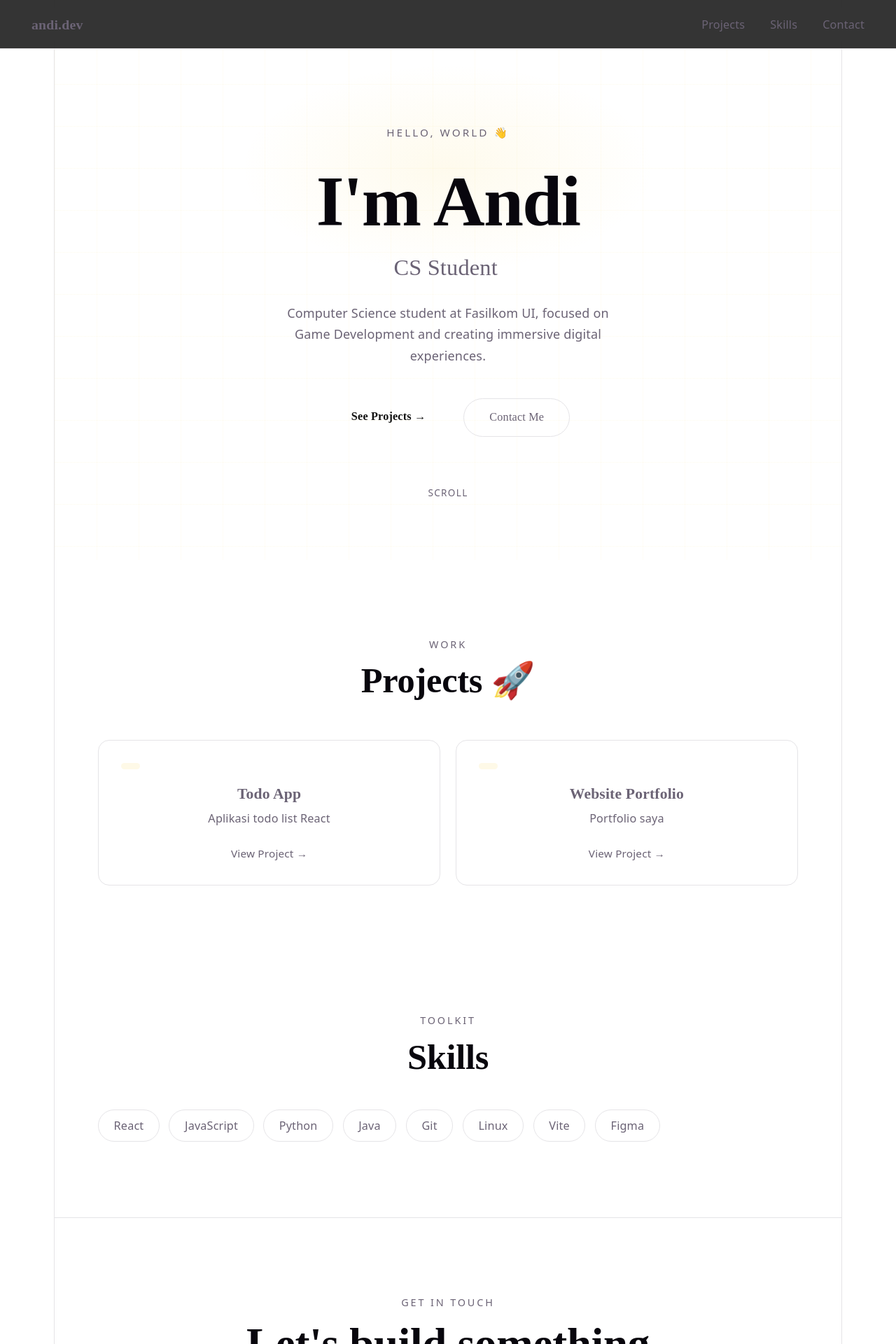
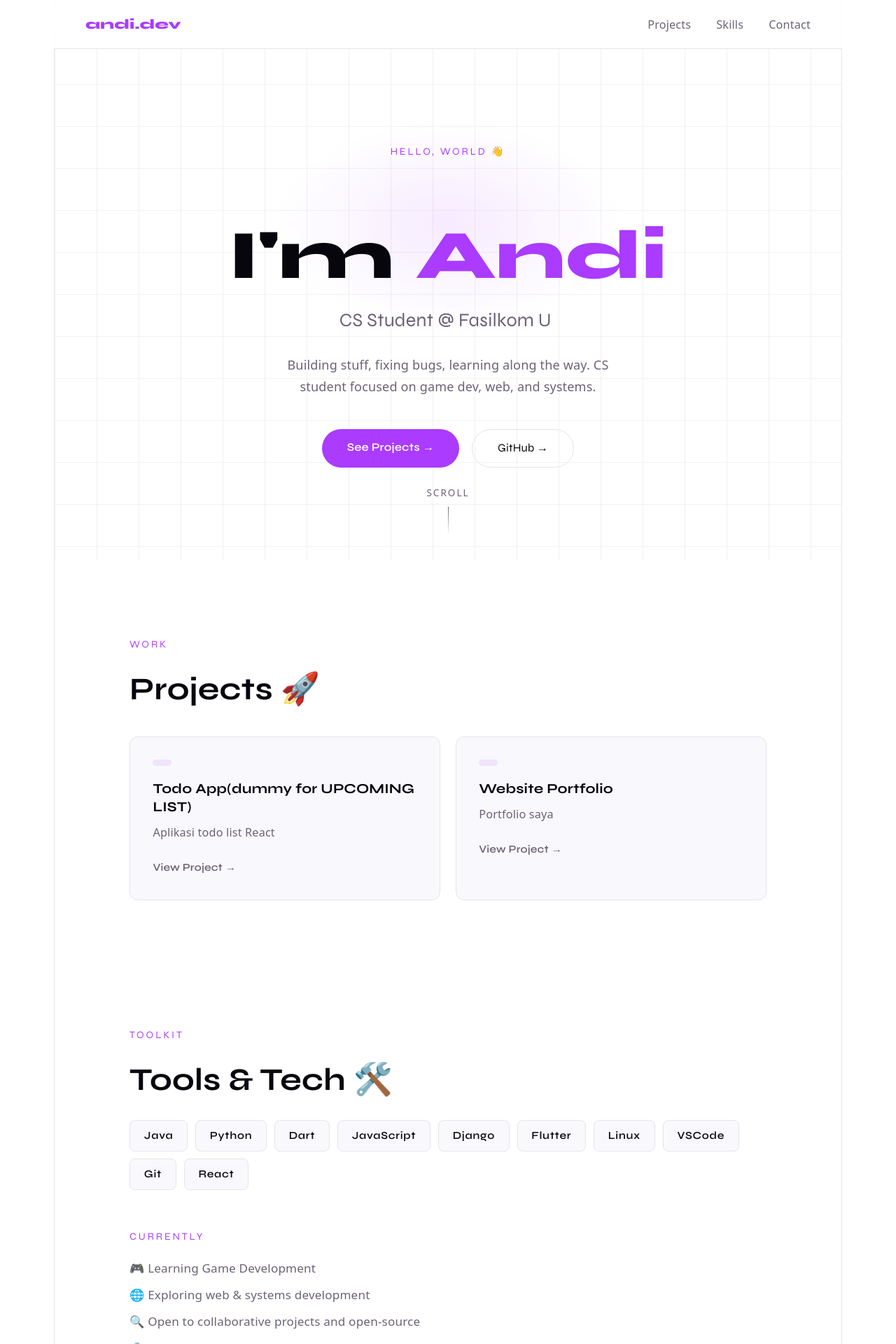
Before and after one commit to SirinAX/portofolio-web, a React app: page / in a window 1280 px wide. Shown: the top 1920 px of the page at 70% size. Built offline with nearby package versions, Linux system fonts and the light colour scheme; the HTML template or start-up script is replaced by a standard one.

Commit message:
testing lagieuh

```diff
--- a/src/App.css
+++ /dev/null
@@ -1,39 +0,0 @@
-* {
-  margin: 0;
-  padding: 0;
-  box-sizing: border-box;
-  font-family: 'Inter', sans-serif;
-}
-
-body {
-  background-color: #000000; /* TRUE BLACK */
-  color: white;
-  overflow-x: hidden;
-}
-
-/* 🌌 stars subtle */
-body::before {
-  content: "";
-  position: fixed;
-  width: 200%;
-  height: 200%;
-  background-image: radial-gradient(white 0.5px, transparent 0.5px);
-  background-size: 50px 50px;
-  opacity: 0.08;
-  animation: moveStars 60s linear infinite;
-  z-index: -1;
-}
-
-@keyframes moveStars {
-  from { transform: translate(0, 0); }
-  to { transform: translate(-200px, -200px); }
-}
-
-div:hover {
-  transform: translateY(-6px);
-}
-
-/* glow effect */
-div:hover {
-  box-shadow: 0 0 20px rgba(255, 215, 0, 0.15);
-}
--- a/src/components/ProjectCard.jsx
+++ b/src/components/ProjectCard.jsx
@@ -9,26 +9,33 @@ export default function ProjectCard({ project }) {
       onMouseLeave={() => setHovered(false)}
       style={{
         background: hovered ? 'var(--bg3)' : 'var(--bg2)',
-        border: `1px solid ${hovered ? 'var(--yellow)' : 'var(--border)'}`,
-        borderRadius: '16px',
+        border: `1px solid ${hovered ? 'var(--accent)' : 'var(--border)'}`,
+        borderRadius: '12px',
         padding: '1.8rem',
         cursor: 'pointer',
         transition: 'all 0.25s ease',
         transform: hovered ? 'translateY(-4px)' : 'translateY(0)',
+        textAlign: 'left',
       }}
     >
       <div style={{ display: 'flex', justifyContent: 'space-between', alignItems: 'flex-start', marginBottom: '1rem' }}>
         <span style={{
-          background: 'rgba(245,197,24,0.1)', color: 'var(--yellow)',
-          fontSize: '0.75rem', padding: '0.25rem 0.75rem', borderRadius: '999px', fontWeight: 500,
+          background: 'var(--accent-bg)', color: 'var(--accent)',
+          fontSize: '0.75rem', padding: '0.25rem 0.75rem', borderRadius: '6px', fontWeight: 600,
+          fontFamily: 'Syne', letterSpacing: '0.05em',
         }}>{project.tag}</span>
         <span style={{ color: 'var(--muted)', fontSize: '0.8rem' }}>{project.year}</span>
       </div>
-      <h3 style={{ fontFamily: 'Syne', fontWeight: 700, fontSize: '1.2rem', marginBottom: '0.6rem' }}>{project.title}</h3>
-      <p style={{ color: 'var(--muted)', fontSize: '0.9rem', lineHeight: 1.6, marginBottom: '1.2rem' }}>{project.desc}</p>
+      <h3 style={{ fontFamily: 'Syne', fontWeight: 700, fontSize: '1.1rem', marginBottom: '0.6rem', color: 'var(--text-h)' }}>
+        {project.title}
+      </h3>
+      <p style={{ color: 'var(--text)', fontSize: '0.9rem', lineHeight: 1.6, marginBottom: '1.2rem' }}>
+        {project.desc}
+      </p>
       <a href={project.link} style={{
-        color: hovered ? 'var(--yellow)' : 'var(--muted)',
-        textDecoration: 'none', fontSize: '0.85rem', fontWeight: 500, transition: 'color 0.2s',
+        color: hovered ? 'var(--accent)' : 'var(--muted)',
+        textDecoration: 'none', fontSize: '0.85rem', fontWeight: 600, transition: 'color 0.2s',
+        fontFamily: 'Syne',
       }}>View Project →</a>
     </div>
   )
--- a/src/data/projects.json
+++ b/src/data/projects.json
@@ -1,6 +1,6 @@
 [
   {
-    "title": "Todo App",
+    "title": "Todo App(dummy for UPCOMING LIST)",
     "desc": "Aplikasi todo list React",
     "link": "https://github.com/username/todo"
   },
--- a/src/index.css
+++ b/src/index.css
@@ -1,18 +1,28 @@
+@import url('https://fonts.googleapis.com/css2?family=Syne:wght@400;600;700;800&display=swap');
+
+*, *::before, *::after {
+  box-sizing: border-box;
+}
+
 :root {
   --text: #6b6375;
   --text-h: #08060d;
   --bg: #fff;
+  --bg2: #f9f8fc;
+  --bg3: #f0eef7;
   --border: #e5e4e7;
   --code-bg: #f4f3ec;
   --accent: #aa3bff;
   --accent-bg: rgba(170, 59, 255, 0.1);
   --accent-border: rgba(170, 59, 255, 0.5);
-  --social-bg: rgba(244, 243, 236, 0.5);
-  --shadow:
-    rgba(0, 0, 0, 0.1) 0 10px 15px -3px, rgba(0, 0, 0, 0.05) 0 4px 6px -2px;
+  --muted: #6b6375;
+
+  /* alias biar komponen lama tetap jalan */
+  --yellow: #aa3bff;
+  --yellow-dim: #8a1fe0;
 
   --sans: system-ui, 'Segoe UI', Roboto, sans-serif;
-  --heading: system-ui, 'Segoe UI', Roboto, sans-serif;
+  --heading: 'Syne', system-ui, sans-serif;
   --mono: ui-monospace, Consolas, monospace;
 
   font: 18px/145% var(--sans);
@@ -24,10 +34,10 @@
   text-rendering: optimizeLegibility;
   -webkit-font-smoothing: antialiased;
   -moz-osx-font-smoothing: grayscale;
+}
 
-  @media (max-width: 1024px) {
-    font-size: 16px;
-  }
+@media (max-width: 1024px) {
+  :root { font-size: 16px; }
 }
 
 @media (prefers-color-scheme: dark) {
@@ -35,30 +45,33 @@
     --text: #9ca3af;
     --text-h: #f3f4f6;
     --bg: #16171d;
+    --bg2: #1f2028;
+    --bg3: #2a2b35;
     --border: #2e303a;
     --code-bg: #1f2028;
     --accent: #c084fc;
     --accent-bg: rgba(192, 132, 252, 0.15);
     --accent-border: rgba(192, 132, 252, 0.5);
-    --social-bg: rgba(47, 48, 58, 0.5);
-    --shadow:
-      rgba(0, 0, 0, 0.4) 0 10px 15px -3px, rgba(0, 0, 0, 0.25) 0 4px 6px -2px;
-  }
-
-  #social .button-icon {
-    filter: invert(1) brightness(2);
+    --muted: #9ca3af;
+    --yellow: #c084fc;
+    --yellow-dim: #a855f7;
   }
 }
 
 body {
   margin: 0;
+  background: var(--bg);
+  color: var(--text);
+}
+
+html, body {
+  min-height: 100%;
 }
 
 #root {
   width: 1126px;
   max-width: 100%;
   margin: 0 auto;
-  text-align: center;
   border-inline: 1px solid var(--border);
   min-height: 100svh;
   display: flex;
@@ -66,46 +79,22 @@ body {
   box-sizing: border-box;
 }
 
-h1,
-h2 {
+h1, h2, h3 {
   font-family: var(--heading);
-  font-weight: 500;
   color: var(--text-h);
 }
 
-h1 {
-  font-size: 56px;
-  letter-spacing: -1.68px;
-  margin: 32px 0;
-  @media (max-width: 1024px) {
-    font-size: 36px;
-    margin: 20px 0;
-  }
-}
-h2 {
-  font-size: 24px;
-  line-height: 118%;
-  letter-spacing: -0.24px;
-  margin: 0 0 8px;
-  @media (max-width: 1024px) {
-    font-size: 20px;
-  }
-}
-p {
-  margin: 0;
-}
+p { margin: 0; }
 
-code,
-.counter {
+code {
   font-family: var(--mono);
-  display: inline-flex;
+  font-size: 15px;
+  line-height: 135%;
+  padding: 4px 8px;
+  background: var(--code-bg);
   border-radius: 4px;
   color: var(--text-h);
 }
 
-code {
-  font-size: 15px;
-  line-height: 135%;
-  padding: 4px 8px;
-  background: var(--code-bg);
-}
+@keyframes blink { 0%, 100% { opacity: 1; } 50% { opacity: 0; } }
+html { scroll-behavior: smooth; }
--- a/src/pages/home.jsx
+++ b/src/pages/home.jsx
@@ -2,7 +2,18 @@ import { useState, useEffect } from 'react'
 import projects from '../data/projects.json'
 import ProjectCard from '../components/ProjectCard'
 
-const skills = ['React', 'JavaScript', 'Python', 'Java', 'Git', 'Linux', 'Vite', 'Figma']
+const skills = [
+  { name: 'Java', color: '#f89820' },
+  { name: 'Python', color: '#3776ab' },
+  { name: 'Dart', color: '#0175c2' },
+  { name: 'JavaScript', color: '#f7df1e' },
+  { name: 'Django', color: '#092e20' },
+  { name: 'Flutter', color: '#54c5f8' },
+  { name: 'Linux', color: 'var(--text-h)' },
+  { name: 'VSCode', color: '#007acc' },
+  { name: 'Git', color: '#f05032' },
+  { name: 'React', color: '#61dafb' },
+]
 
 function useTypewriter(words, speed = 100) {
   const [text, setText] = useState('')
@@ -33,21 +44,24 @@ function useTypewriter(words, speed = 100) {
 }
 
 export default function Home() {
-  const role = useTypewriter(['Game Developer', 'CS Student', 'Pixel Artist', 'Problem Solver'])
+  const role = useTypewriter(['Game Developer', 'CS Student @ Fasilkom UI', 'Pixel Artist', 'Problem Solver'])
 
   return (
-    <div style={{ minHeight: '100vh', background: 'var(--bg)' }}>
+    <div style={{ minHeight: '100svh', background: 'var(--bg)', display: 'flex', flexDirection: 'column' }}>
 
       {/* NAV */}
       <nav style={{
-        position: 'fixed', top: 0, left: 0, right: 0, zIndex: 100,
+        position: 'fixed', top: 0, left: '50%', transform: 'translateX(-50%)',
+        width: '1126px', maxWidth: '100%',
+        zIndex: 100,
         padding: '1.2rem 2.5rem',
         display: 'flex', justifyContent: 'space-between', alignItems: 'center',
-        background: 'rgba(17,17,17,0.85)',
+        background: 'color-mix(in srgb, var(--bg) 80%, transparent)',
         backdropFilter: 'blur(12px)',
         borderBottom: '1px solid var(--border)',
+        boxSizing: 'border-box',
       }}>
-        <span style={{ fontFamily: 'Syne', fontWeight: 800, fontSize: '1.1rem', color: 'var(--yellow)' }}>
+        <span style={{ fontFamily: 'Syne', fontWeight: 800, fontSize: '1.1rem', color: 'var(--accent)' }}>
           andi.dev
         </span>
         <div style={{ display: 'flex', gap: '2rem' }}>
@@ -56,7 +70,7 @@ export default function Home() {
               color: 'var(--muted)', textDecoration: 'none', fontSize: '0.9rem',
               transition: 'color 0.2s',
             }}
-              onMouseEnter={e => e.target.style.color = 'var(--text)'}
+              onMouseEnter={e => e.target.style.color = 'var(--accent)'}
               onMouseLeave={e => e.target.style.color = 'var(--muted)'}
             >{item}</a>
           ))}
@@ -65,72 +79,78 @@ export default function Home() {
 
       {/* HERO */}
       <section style={{
-        minHeight: '100vh',
+        minHeight: '100svh',
         display: 'flex', flexDirection: 'column',
         justifyContent: 'center', alignItems: 'center',
         textAlign: 'center',
-        padding: '0 1.5rem',
+        padding: '6rem 1.5rem 2rem',
         position: 'relative',
         overflow: 'hidden',
       }}>
+        {/* grid bg */}
         <div style={{
           position: 'absolute', inset: 0, zIndex: 0,
           backgroundImage: `
-            linear-gradient(rgba(245,197,24,0.04) 1px, transparent 1px),
-            linear-gradient(90deg, rgba(245,197,24,0.04) 1px, transparent 1px)
+            linear-gradient(var(--border) 1px, transparent 1px),
+            linear-gradient(90deg, var(--border) 1px, transparent 1px)
           `,
           backgroundSize: '60px 60px',
+          opacity: 0.5,
         }} />
+        {/* accent glow */}
         <div style={{
-          position: 'absolute', top: '30%', left: '50%', transform: 'translate(-50%,-50%)',
-          width: '600px', height: '300px',
-          background: 'radial-gradient(ellipse, rgba(245,197,24,0.08) 0%, transparent 70%)',
+          position: 'absolute', top: '40%', left: '50%', transform: 'translate(-50%,-50%)',
+          width: '500px', height: '300px',
+          background: 'radial-gradient(ellipse, var(--accent-bg) 0%, transparent 70%)',
           zIndex: 0,
         }} />
 
-        <div style={{ position: 'relative', zIndex: 1 }}>
-          <p style={{ color: 'var(--yellow)', fontSize: '0.85rem', letterSpacing: '0.2em', marginBottom: '1rem', textTransform: 'uppercase' }}>
+        <div style={{ position: 'relative', zIndex: 1, maxWidth: '640px' }}>
+          <p style={{
+            color: 'var(--accent)', fontSize: '0.8rem', letterSpacing: '0.2em',
+            marginBottom: '1rem', textTransform: 'uppercase', fontFamily: 'Syne',
+          }}>
             Hello, World 👋
           </p>
           <h1 style={{
-            fontFamily: 'Syne', fontSize: 'clamp(3rem, 8vw, 6rem)',
+            fontFamily: 'Syne', fontSize: 'clamp(2.8rem, 8vw, 5.5rem)',
             fontWeight: 800, lineHeight: 1.05, marginBottom: '1rem',
+            color: 'var(--text-h)',
           }}>
-            I'm <span style={{ color: 'var(--yellow)' }}>Andi</span>
+            I'm <span style={{ color: 'var(--accent)' }}>Andi</span>
           </h1>
           <div style={{ height: '2.5rem', display: 'flex', alignItems: 'center', justifyContent: 'center', marginBottom: '1.5rem' }}>
-            <span style={{ fontFamily: 'Syne', fontSize: 'clamp(1.2rem, 3vw, 1.8rem)', color: 'var(--muted)' }}>
-              {role}<span style={{ color: 'var(--yellow)', animation: 'blink 1s step-end infinite' }}>|</span>
+            <span style={{ fontFamily: 'Syne', fontSize: 'clamp(1rem, 3vw, 1.5rem)', color: 'var(--muted)' }}>
+              {role}<span style={{ color: 'var(--accent)', animation: 'blink 1s step-end infinite' }}>|</span>
             </span>
           </div>
-          <p style={{ color: 'var(--muted)', maxWidth: '480px', lineHeight: 1.7, marginBottom: '2.5rem', fontSize: '1rem' }}>
-            Computer Science student at Fasilkom UI, focused on Game Development
-            and creating immersive digital experiences.
+          <p style={{ color: 'var(--text)', maxWidth: '480px', lineHeight: 1.7, marginBottom: '2.5rem', fontSize: '1rem', margin: '0 auto 2.5rem' }}>
+            Building stuff, fixing bugs, learning along the way. CS student focused on game dev, web, and systems.
           </p>
           <div style={{ display: 'flex', gap: '1rem', justifyContent: 'center', flexWrap: 'wrap' }}>
             <a href="#projects" style={{
-              background: 'var(--yellow)', color: '#111', padding: '0.75rem 2rem',
+              background: 'var(--accent)', color: '#fff', padding: '0.75rem 2rem',
               borderRadius: '999px', textDecoration: 'none', fontWeight: 600,
-              fontFamily: 'Syne', fontSize: '0.9rem', transition: 'transform 0.2s',
+              fontFamily: 'Syne', fontSize: '0.9rem', transition: 'transform 0.2s, opacity 0.2s',
             }}
-              onMouseEnter={e => e.target.style.transform = 'scale(1.05)'}
-              onMouseLeave={e => e.target.style.transform = 'scale(1)'}
+              onMouseEnter={e => e.target.style.opacity = '0.85'}
+              onMouseLeave={e => e.target.style.opacity = '1'}
             >See Projects →</a>
-            <a href="#contact" style={{
-              border: '1px solid var(--border)', color: 'var(--text)', padding: '0.75rem 2rem',
+            <a href="https://github.com/SirinAX" target="_blank" rel="noreferrer" style={{
+              border: '1px solid var(--border)', color: 'var(--text-h)', padding: '0.75rem 2rem',
               borderRadius: '999px', textDecoration: 'none', fontFamily: 'Syne', fontSize: '0.9rem',
               transition: 'border-color 0.2s',
             }}
-              onMouseEnter={e => e.target.style.borderColor = 'var(--yellow)'}
+              onMouseEnter={e => e.target.style.borderColor = 'var(--accent)'}
               onMouseLeave={e => e.target.style.borderColor = 'var(--border)'}
-            >Contact Me</a>
+            >GitHub →</a>
           </div>
         </div>
 
         <div style={{
           position: 'absolute', bottom: '2rem',
           display: 'flex', flexDirection: 'column', alignItems: 'center', gap: '0.4rem',
-          color: 'var(--muted)', fontSize: '0.75rem', letterSpacing: '0.1em',
+          color: 'var(--muted)', fontSize: '0.75rem', letterSpacing: '0.15em',
         }}>
           <span>SCROLL</span>
           <div style={{ width: '1px', height: '40px', background: 'linear-gradient(to bottom, var(--muted), transparent)' }} />
@@ -138,10 +158,10 @@ export default function Home() {
       </section>
 
       {/* PROJECTS */}
-      <section id="projects" style={{ padding: '6rem 1.5rem', maxWidth: '1000px', margin: '0 auto' }}>
-        <div style={{ marginBottom: '3rem' }}>
-          <p style={{ color: 'var(--yellow)', fontSize: '0.8rem', letterSpacing: '0.2em', textTransform: 'uppercase', marginBottom: '0.5rem' }}>Work</p>
-          <h2 style={{ fontFamily: 'Syne', fontSize: 'clamp(1.8rem, 4vw, 2.8rem)', fontWeight: 700 }}>Projects 🚀</h2>
+      <section id="projects" style={{ padding: '6rem 2.5rem', maxWidth: '1000px', margin: '0 auto', width: '100%' }}>
+        <div style={{ marginBottom: '3rem', textAlign: 'left' }}>
+          <p style={{ color: 'var(--accent)', fontSize: '0.8rem', letterSpacing: '0.2em', textTransform: 'uppercase', marginBottom: '0.5rem', fontFamily: 'Syne' }}>Work</p>
+          <h2 style={{ fontFamily: 'Syne', fontSize: 'clamp(1.8rem, 4vw, 2.5rem)', fontWeight: 700, color: 'var(--text-h)' }}>Projects 🚀</h2>
         </div>
         <div style={{ display: 'grid', gridTemplateColumns: 'repeat(auto-fit, minmax(280px, 1fr))', gap: '1.2rem' }}>
           {projects.map((p, i) => (
@@ -151,45 +171,79 @@ export default function Home() {
       </section>
 
       {/* SKILLS */}
-      <section id="skills" style={{ padding: '4rem 1.5rem', maxWidth: '1000px', margin: '0 auto' }}>
-        <div style={{ marginBottom: '2.5rem' }}>
-          <p style={{ color: 'var(--yellow)', fontSize: '0.8rem', letterSpacing: '0.2em', textTransform: 'uppercase', marginBottom: '0.5rem' }}>Toolkit</p>
-          <h2 style={{ fontFamily: 'Syne', fontSize: 'clamp(1.8rem, 4vw, 2.8rem)', fontWeight: 700 }}>Skills</h2>
+      <section id="skills" style={{ padding: '4rem 2.5rem', maxWidth: '1000px', margin: '0 auto', width: '100%' }}>
+        <div style={{ marginBottom: '2.5rem', textAlign: 'left' }}>
+          <p style={{ color: 'var(--accent)', fontSize: '0.8rem', letterSpacing: '0.2em', textTransform: 'uppercase', marginBottom: '0.5rem', fontFamily: 'Syne' }}>Toolkit</p>
+          <h2 style={{ fontFamily: 'Syne', fontSize: 'clamp(1.8rem, 4vw, 2.5rem)', fontWeight: 700, color: 'var(--text-h)' }}>Tools & Tech 🛠️</h2>
         </div>
-        <div style={{ display: 'flex', flexWrap: 'wrap', gap: '0.75rem' }}>
+        <div style={{ display: 'flex', flexWrap: 'wrap', gap: '0.6rem' }}>
           {skills.map((s, i) => (
             <span key={i} style={{
               background: 'var(--bg2)', border: '1px solid var(--border)',
-              padding: '0.5rem 1.2rem', borderRadius: '999px',
-              fontSize: '0.9rem', color: 'var(--text)', cursor: 'default', transition: 'all 0.2s',
+              padding: '0.45rem 1.1rem', borderRadius: '8px',
+              fontSize: '0.85rem', color: 'var(--text-h)', cursor: 'default', transition: 'all 0.2s',
+              fontFamily: 'Syne', fontWeight: 600, letterSpacing: '0.05em',
             }}
-              onMouseEnter={e => { e.target.style.borderColor = 'var(--yellow)'; e.target.style.color = 'var(--yellow)' }}
-              onMouseLeave={e => { e.target.style.borderColor = 'var(--border)'; e.target.style.color = 'var(--text)' }}
-            >{s}</span>
+              onMouseEnter={e => {
+                e.currentTarget.style.borderColor = s.color === 'var(--text-h)' ? 'var(--accent)' : s.color
+                e.currentTarget.style.color = s.color === 'var(--text-h)' ? 'var(--accent)' : s.color
+                e.currentTarget.style.background = 'var(--bg3)'
+              }}
+              onMouseLeave={e => {
+                e.currentTarget.style.borderColor = 'var(--border)'
+                e.currentTarget.style.color = 'var(--text-h)'
+                e.currentTarget.style.background = 'var(--bg2)'
+              }}
+            >{s.name}</span>
           ))}
+        </div>
+
+        {/* what i'm up to */}
+        <div style={{ marginTop: '3rem', textAlign: 'left' }}>
+          <p style={{ color: 'var(--accent)', fontSize: '0.8rem', letterSpacing: '0.2em', textTransform: 'uppercase', marginBottom: '1rem', fontFamily: 'Syne' }}>Currently</p>
+          <div style={{ display: 'flex', flexDirection: 'column', gap: '0.6rem' }}>
+            {[
+              '🎮 Learning Game Development',
+              '🌐 Exploring web & systems development',
+              '🔍 Open to collaborative projects and open-source',
+              '🔒 Diving into cyber security fundamentals',
+            ].map((item, i) => (
+              <p key={i} style={{ color: 'var(--text)', fontSize: '0.95rem', lineHeight: 1.6 }}>{item}</p>
+            ))}
+          </div>
         </div>
       </section>
 
       {/* CONTACT */}
       <section id="contact" style={{
-        padding: '6rem 1.5rem', textAlign: 'center',
-        borderTop: '1px solid var(--border)', marginTop: '2rem',
+        padding: '6rem 2.5rem', textAlign: 'center',
+        borderTop: '1px solid var(--border)', marginTop: 'auto',
       }}>
-        <p style={{ color: 'var(--yellow)', fontSize: '0.8rem', letterSpacing: '0.2em', textTransform: 'uppercase', marginBottom: '0.5rem' }}>Get in touch</p>
-        <h2 style={{ fontFamily: 'Syne', fontSize: 'clamp(2rem, 5vw, 3.5rem)', fontWeight: 800, marginBottom: '1rem' }}>
-          Let's build something<br /><span style={{ color: 'var(--yellow)' }}>together.</span>
+        <p style={{ color: 'var(--accent)', fontSize: '0.8rem', letterSpacing: '0.2em', textTransform: 'uppercase', marginBottom: '0.5rem', fontFamily: 'Syne' }}>Get in touch</p>
+        <h2 style={{ fontFamily: 'Syne', fontSize: 'clamp(2rem, 5vw, 3.2rem)', fontWeight: 800, marginBottom: '1rem', color: 'var(--text-h)' }}>
+          Let's build something<br /><span style={{ color: 'var(--accent)' }}>together.</span>
         </h2>
-        <p style={{ color: 'var(--muted)', maxWidth: '400px', margin: '0 auto 2rem', lineHeight: 1.7 }}>
+        <p style={{ color: 'var(--text)', maxWidth: '400px', margin: '0 auto 2rem', lineHeight: 1.7 }}>
           Open for collaboration, internship, atau ngobrol soal game dev.
         </p>
-        <a href="mailto:hakimandi976@gmail.com" style={{
-          background: 'var(--yellow)', color: '#111', padding: '0.9rem 2.5rem',
-          borderRadius: '999px', textDecoration: 'none', fontFamily: 'Syne', fontWeight: 700,
-          fontSize: '1rem', display: 'inline-block', transition: 'transform 0.2s',
-        }}
-          onMouseEnter={e => e.target.style.transform = 'scale(1.05)'}
-          onMouseLeave={e => e.target.style.transform = 'scale(1)'}
-        >Say Hello ✉️</a>
+        <div style={{ display: 'flex', gap: '1rem', justifyContent: 'center', flexWrap: 'wrap' }}>
+          <a href="mailto:hakimandi976@gmail.com" style={{
+            background: 'var(--accent)', color: '#fff', padding: '0.85rem 2.2rem',
+            borderRadius: '999px', textDecoration: 'none', fontFamily: 'Syne', fontWeight: 700,
+            fontSize: '0.95rem', display: 'inline-block', transition: 'opacity 0.2s',
+          }}
+            onMouseEnter={e => e.target.style.opacity = '0.85'}
+            onMouseLeave={e => e.target.style.opacity = '1'}
+          >Say Hello ✉️</a>
+          <a href="https://github.com/SirinAX" target="_blank" rel="noreferrer" style={{
+            border: '1px solid var(--border)', color: 'var(--text-h)', padding: '0.85rem 2.2rem',
+            borderRadius: '999px', textDecoration: 'none', fontFamily: 'Syne', fontWeight: 600,
+            fontSize: '0.95rem', display: 'inline-block', transition: 'border-color 0.2s',
+          }}
+            onMouseEnter={e => e.target.style.borderColor = 'var(--accent)'}
+            onMouseLeave={e => e.target.style.borderColor = 'var(--border)'}
+          >GitHub →</a>
+        </div>
       </section>
 
       {/* FOOTER */}
@@ -198,14 +252,10 @@ export default function Home() {
         display: 'flex', justifyContent: 'space-between', alignItems: 'center',
         flexWrap: 'wrap', gap: '0.5rem', color: 'var(--muted)', fontSize: '0.8rem',
       }}>
-        <span>© 2024 Andi Hakim Himawan</span>
-        <span>Made with React + Vite ⚡</span>
+        <span>© 2026 Andi Hakim Himawan</span>
+        <span style={{ color: 'var(--muted)' }}>Made with React + Vite ⚡</span>
       </footer>
 
-      <style>{`
-        @keyframes blink { 0%, 100% { opacity: 1; } 50% { opacity: 0; } }
-        html { scroll-behavior: smooth; }
-      `}</style>
     </div>
   )
 }
```
